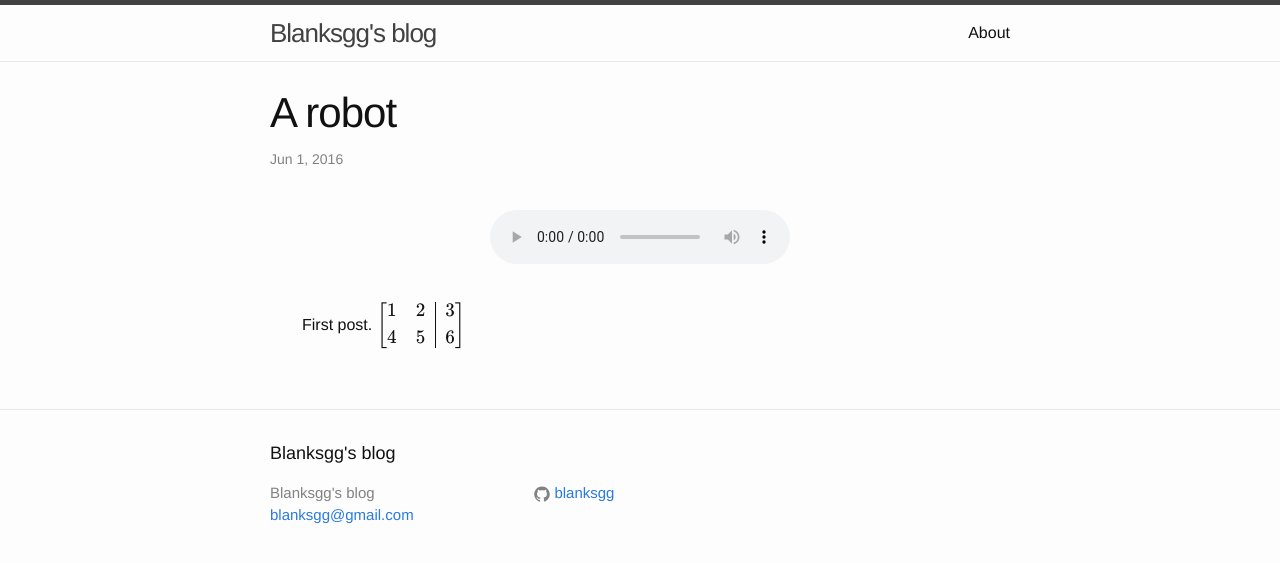
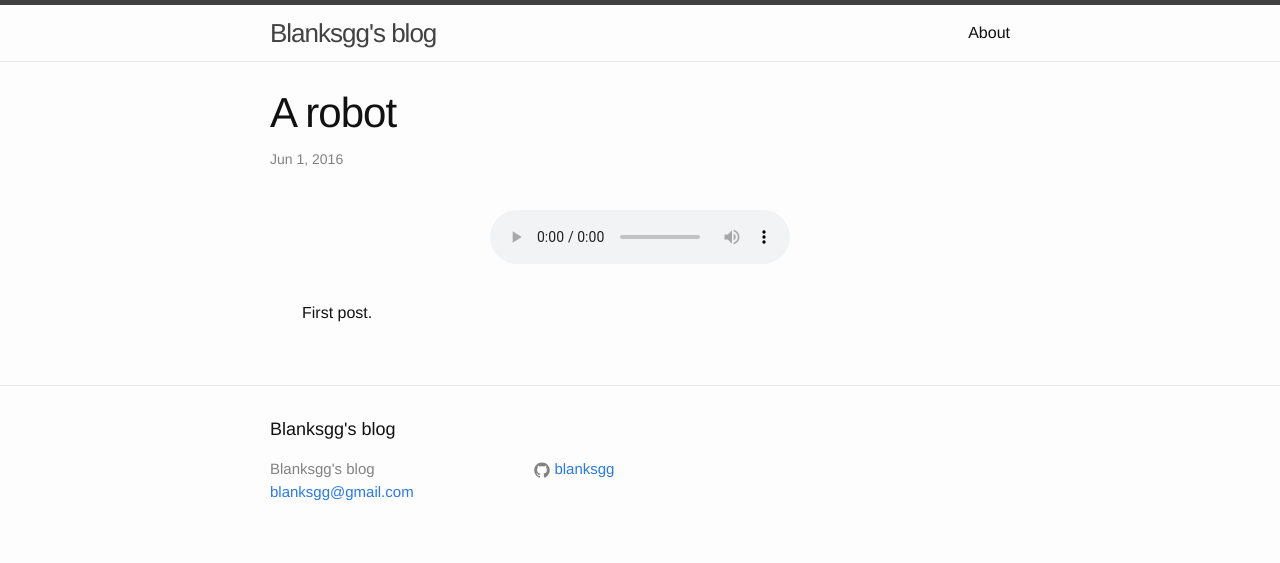
Before and after one commit to blanksgg/blanksgg.github.io, a Jekyll site: the page built from _posts/2016-06-01-tobearobot.md, in a window 1280 px wide. Shown: the top 563 px of the page. Built offline with Jekyll 4.4.1, drawn with Linux system fonts in a browser that asks for light colours; formulas are drawn with MathJax 3; comment, search, counter and statistics services are not loaded.

Commit message:
2016.6.2.3

```diff
--- a/_posts/2016-06-01-tobearobot.md
+++ b/_posts/2016-06-01-tobearobot.md
@@ -11,10 +11,3 @@ categories: Life
 </audio>
 </div>
 &emsp;&emsp;First post.
-$$ \left[
-      \begin{array}{cc|c}
-        1&2&3\\
-        4&5&6
-      \end{array}
-    \right]
-$$
```
Also changed, not shown: 2 other files.
